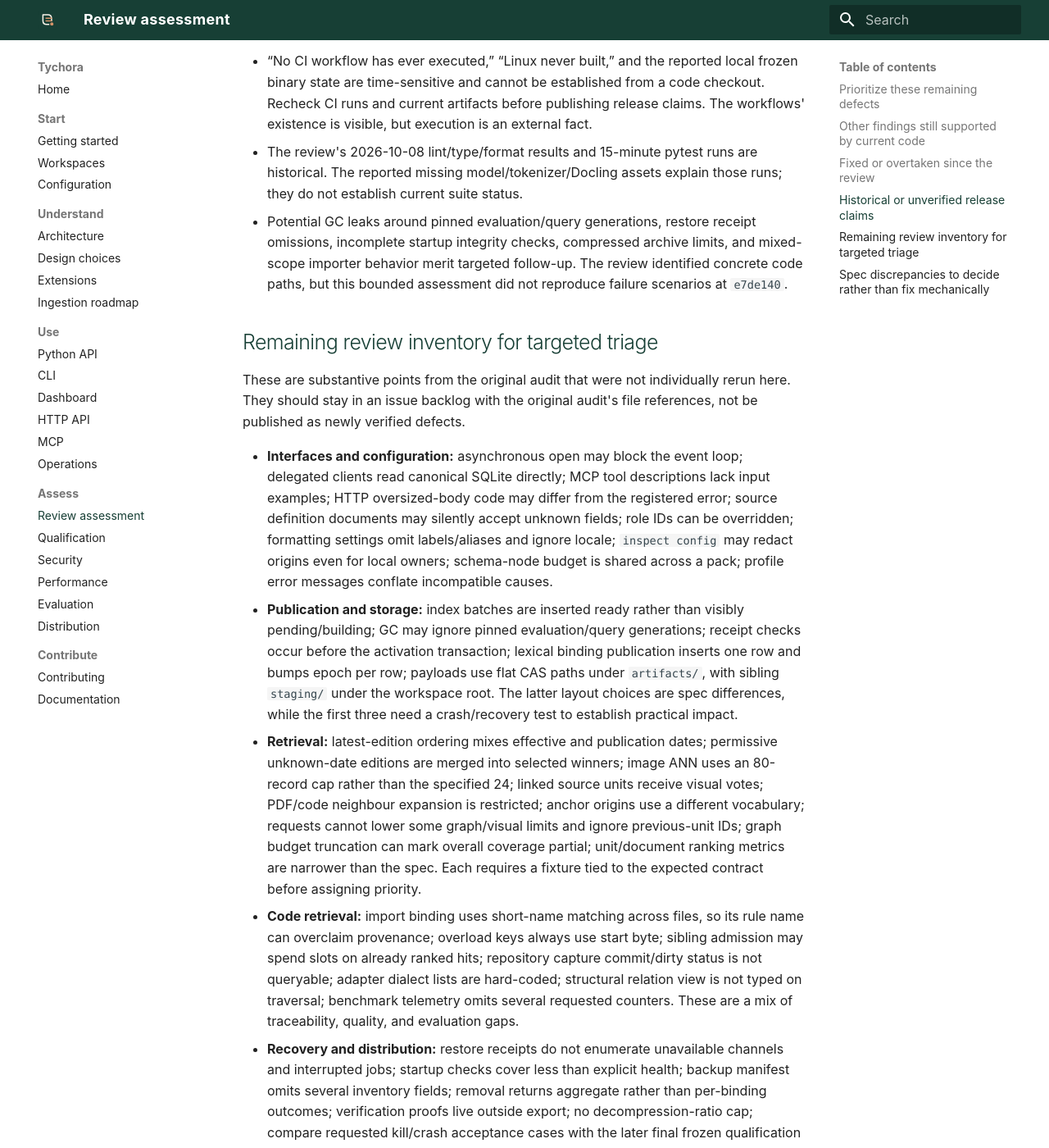
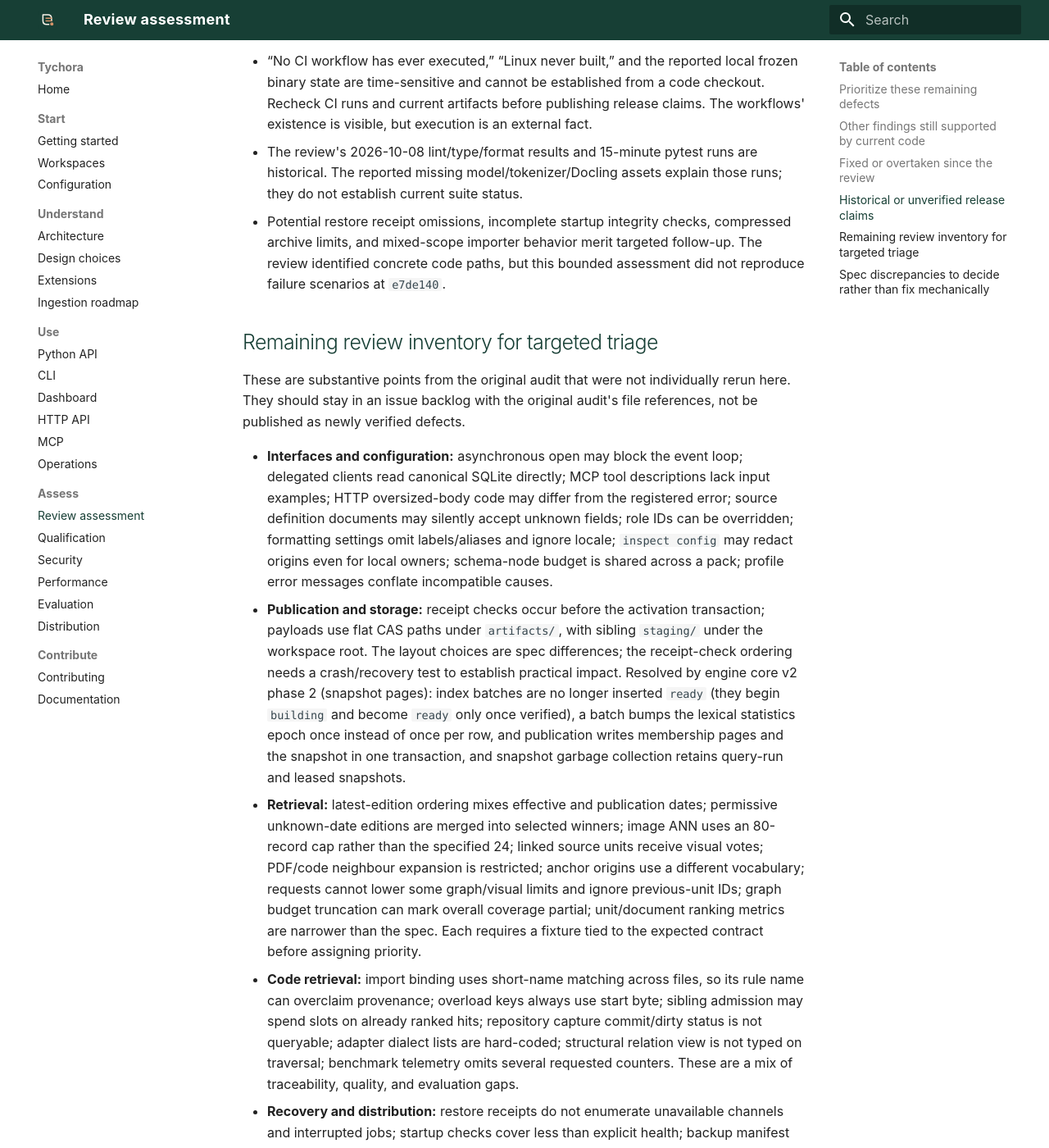
Before and after one commit to tychota/tychora, an MkDocs documentation site: the page built from docs/review-assessment.md, in a window 1280 px wide and 1400 px high, scrolled down 3210 px. Shown: the whole window at 82% size. Built offline with MkDocs 1.6.1 and Material for MkDocs 9.7.7, drawn with Linux system fonts in a browser that asks for light colours.

Commit message:
docs: describe the page tables and mark phase 2 review items resolved
Co-Authored-By: Claude Opus 5.5 <noreply@anthropic.com>
Claude-Session: https://claude.ai/code/session_015FJC4WashyKwd8DxEbFuhM

```diff
--- a/docs/review-assessment.md
+++ b/docs/review-assessment.md
@@ -40,14 +40,14 @@ The first three findings were reproduced with the engine's existing development
 
 - “No CI workflow has ever executed,” “Linux never built,” and the reported local frozen binary state are time-sensitive and cannot be established from a code checkout. Recheck CI runs and current artifacts before publishing release claims. The workflows' existence is visible, but execution is an external fact.
 - The review's 2026-10-08 lint/type/format results and 15-minute pytest runs are historical. The reported missing model/tokenizer/Docling assets explain those runs; they do not establish current suite status.
-- Potential GC leaks around pinned evaluation/query generations, restore receipt omissions, incomplete startup integrity checks, compressed archive limits, and mixed-scope importer behavior merit targeted follow-up. The review identified concrete code paths, but this bounded assessment did not reproduce failure scenarios at `e7de140`.
+- Potential restore receipt omissions, incomplete startup integrity checks, compressed archive limits, and mixed-scope importer behavior merit targeted follow-up. The review identified concrete code paths, but this bounded assessment did not reproduce failure scenarios at `e7de140`.
 
 ## Remaining review inventory for targeted triage
 
 These are substantive points from the original audit that were not individually rerun here. They should stay in an issue backlog with the original audit's file references, not be published as newly verified defects.
 
 - **Interfaces and configuration:** asynchronous open may block the event loop; delegated clients read canonical SQLite directly; MCP tool descriptions lack input examples; HTTP oversized-body code may differ from the registered error; source definition documents may silently accept unknown fields; role IDs can be overridden; formatting settings omit labels/aliases and ignore locale; `inspect config` may redact origins even for local owners; schema-node budget is shared across a pack; profile error messages conflate incompatible causes.
-- **Publication and storage:** index batches are inserted ready rather than visibly pending/building; GC may ignore pinned evaluation/query generations; receipt checks occur before the activation transaction; lexical binding publication inserts one row and bumps epoch per row; payloads use flat CAS paths under `artifacts/`, with sibling `staging/` under the workspace root. The latter layout choices are spec differences, while the first three need a crash/recovery test to establish practical impact.
+- **Publication and storage:** receipt checks occur before the activation transaction; payloads use flat CAS paths under `artifacts/`, with sibling `staging/` under the workspace root. The layout choices are spec differences; the receipt-check ordering needs a crash/recovery test to establish practical impact. Resolved by engine core v2 phase 2 (snapshot pages): index batches are no longer inserted `ready` (they begin `building` and become `ready` only once verified), a batch bumps the lexical statistics epoch once instead of once per row, and publication writes membership pages and the snapshot in one transaction, and snapshot garbage collection retains query-run and leased snapshots.
 - **Retrieval:** latest-edition ordering mixes effective and publication dates; permissive unknown-date editions are merged into selected winners; image ANN uses an 80-record cap rather than the specified 24; linked source units receive visual votes; PDF/code neighbour expansion is restricted; anchor origins use a different vocabulary; requests cannot lower some graph/visual limits and ignore previous-unit IDs; graph budget truncation can mark overall coverage partial; unit/document ranking metrics are narrower than the spec. Each requires a fixture tied to the expected contract before assigning priority.
 - **Code retrieval:** import binding uses short-name matching across files, so its rule name can overclaim provenance; overload keys always use start byte; sibling admission may spend slots on already ranked hits; repository capture commit/dirty status is not queryable; adapter dialect lists are hard-coded; structural relation view is not typed on traversal; benchmark telemetry omits several requested counters. These are a mix of traceability, quality, and evaluation gaps.
 - **Recovery and distribution:** restore receipts do not enumerate unavailable channels and interrupted jobs; startup checks cover less than explicit health; backup manifest omits several inventory fields; removal returns aggregate rather than per-binding outcomes; verification proofs live outside export; no decompression-ratio cap; compare requested kill/crash acceptance cases with the later final frozen qualification before calling them missing; Linux missing-Git behavior is not exercised by the macOS-only test; machine-readable SBOM and independently executed baseline qualification remain to verify. The review also noted disclosed dependency advisories; check the current audit before making a present-tense statement.
```
Also changed, not shown: docs/architecture.md (+3 -1 lines).
